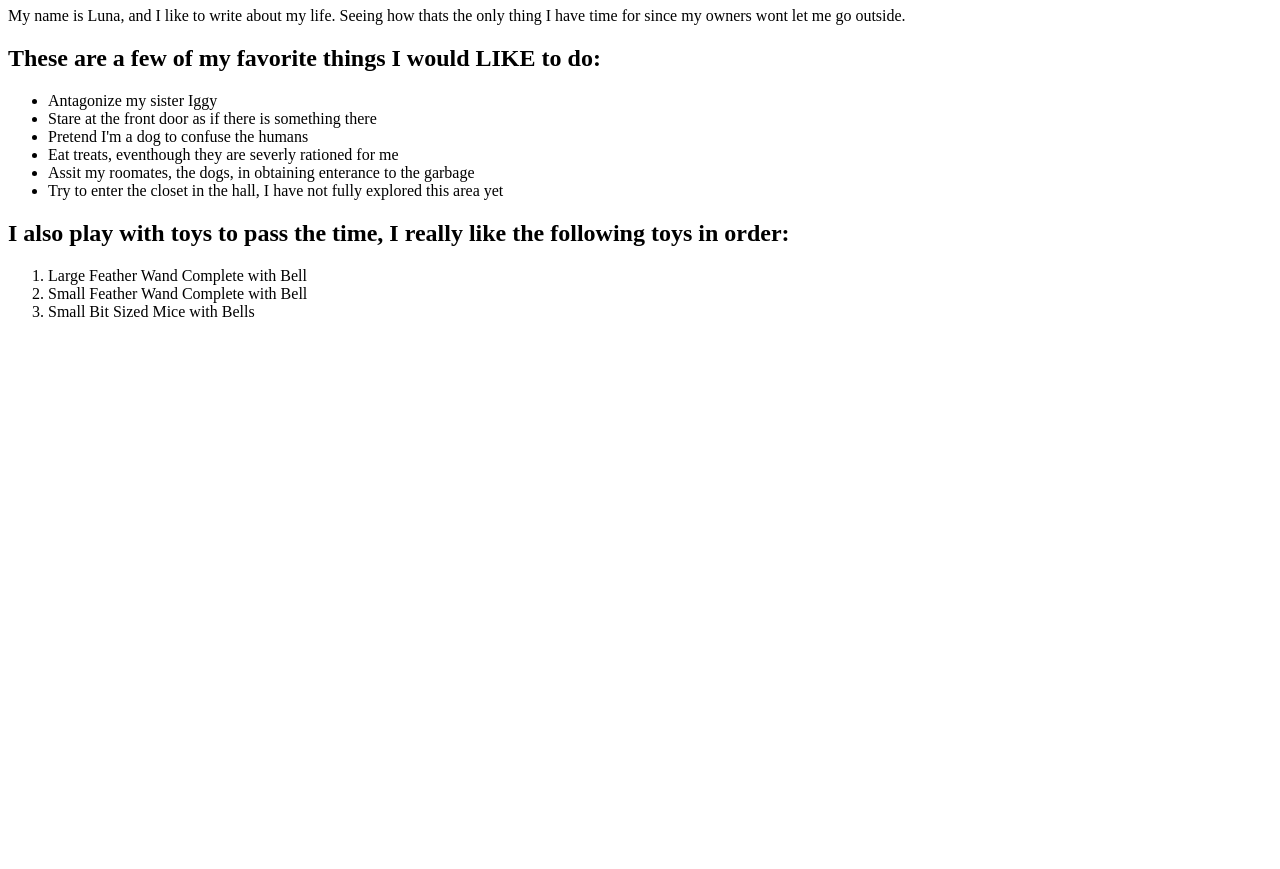
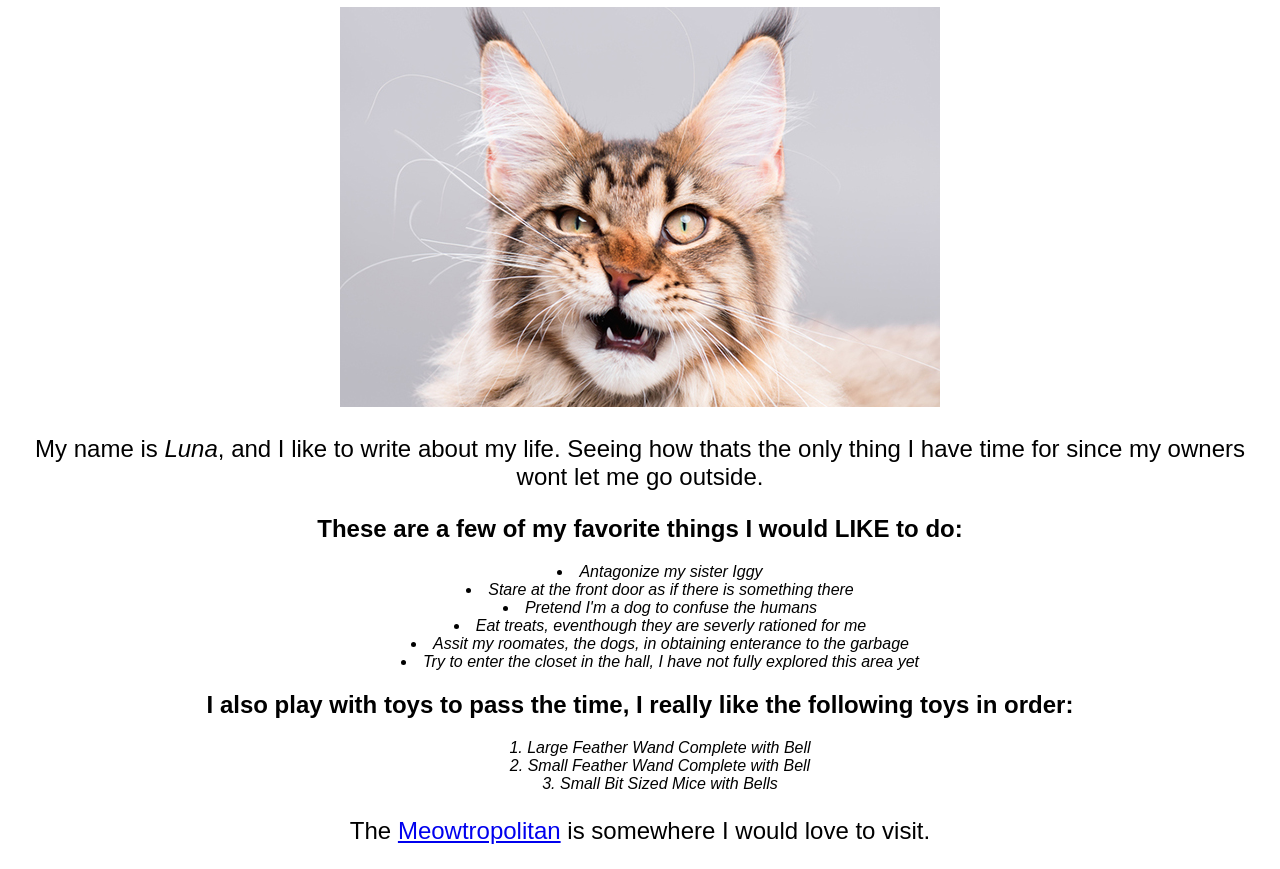
Before and after one commit to nicpitta/cat-catalog, a plain HTML site: page index.html in a window 1280 px wide. Shown: the part 73-942 px from the top of the page. Before the commit the page ends 800 px from the top, so only its background shows below. Drawn offline with Linux system fonts and the light colour scheme.

Commit message:
Add CSS and Style to HTML elements

```diff
--- /dev/null
+++ b/css/styles.css
@@ -0,0 +1,27 @@
+h1{
+  color: Teal;
+}
+
+body{
+  text-align: center;
+  font-family: fantasy;
+}
+
+ul{
+  font-style: italic;
+  line-height: normal;
+}
+
+ol{
+  font-style: italic;
+  line-height: normal;
+}
+
+p{
+  font-weight: lighter;
+  font-size: 18pt
+}
+
+li{
+  list-style-position: inside;
+}
--- a/index.html
+++ b/index.html
@@ -1,12 +1,14 @@
 <!DOCTYPE html>
 <html>
   <head>
+    <link rel="stylesheet" href="css/styles.css" type="text/css">
     <title>Cat Catalog</title>
   </head>
   <body>
     <h1>This is about a cat who like to write</h1>
-    <p>My name is Luna, and I like to write about my life. Seeing how thats the only thing I have time for since my owners wont let me go outside.</p>
-    <h2>These are a few of my favorite things I would LIKE to do:</h2>
+    <img src="img/luna.jpg" alt="A stunning picture of myself">
+    <p>My name is <em>Luna</em>, and I like to write about my life. Seeing how thats the only thing I have time for since my owners wont let me go outside.</p>
+    <h2>These are a few of my favorite things I would <strong>LIKE</strong> to do:</h2>
     <ul>
       <li>Antagonize my sister Iggy</li>
       <li>Stare at the front door as if there is something there</li>
@@ -21,5 +23,6 @@
       <li>Small Feather Wand Complete with Bell</li>
       <li>Small Bit Sized Mice with Bells</li>
     </ol>
+    <p>The <a href="https://seattlemeowtropolitan.com/">Meowtropolitan</a> is somewhere I would love to visit.</p>
   </body>
 </html>
```
Also changed, not shown: img/luna.jpg (added).
